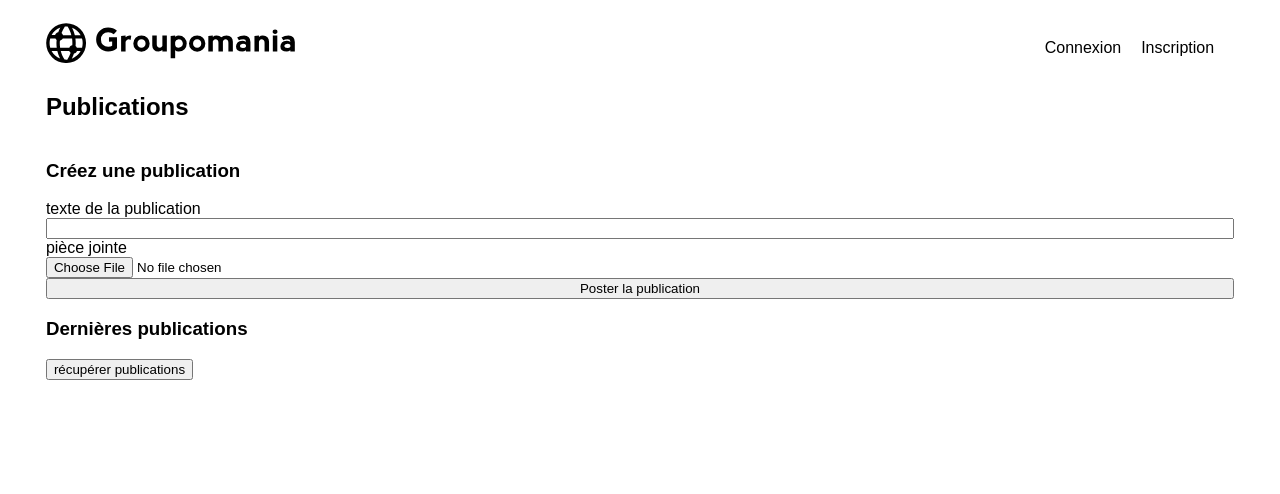
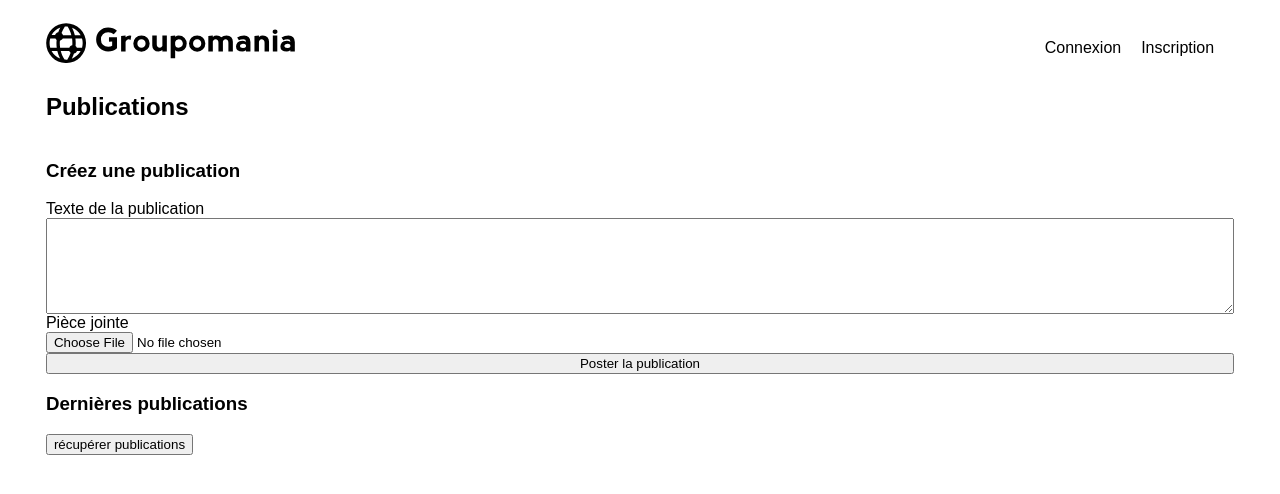
Before and after one commit to augt/P7_Tacquet_Augustin, a React (Create React App) app in the folder client/: page /newsfeed in a window 1280 px wide. Shown: the top 494 px of the page. Built offline with nearby package versions, Linux system fonts and the light colour scheme.

Commit message:
fixed navbar + started building modify publication

```diff
--- a/client/src/App.css
+++ b/client/src/App.css
@@ -33,3 +33,8 @@ header nav ul{
   display: flex;
   flex-direction: column;
 }
+
+.publication{
+  border: 2px black solid;
+  margin: 5px;
+}
--- a/client/src/components/Navbar.js
+++ b/client/src/components/Navbar.js
@@ -23,7 +23,7 @@ function Navbar(props) {
           )}
           {props.token && (
             <li>
-              <Link to="/newsfeed">Fil d'actualités</Link>
+              <Link to="/newsfeed">Fil d'actualité</Link>
             </li>
           )}
           {props.token && (
--- a/client/src/components/Publication.js
+++ b/client/src/components/Publication.js
@@ -1,6 +1,9 @@
-import React from 'react';
+import React, { useState } from "react";
 
 function Publication(props) {
+  const [uuid] = useState(localStorage.getItem("uuid"));
+
+  const [show, setShow] = useState(false);
   return (
     <div className="publication">
       <div>
@@ -9,30 +12,54 @@ function Publication(props) {
         <p>image: {props.publication.image}</p>
         <p>Publié le: {props.publication.createdAt}</p>
         <p>Modifié le:{props.publication.updatedAt}</p>
-
       </div>
       <div>
-        {" "}
-        <input
-          type="text"
-          placeholder="2000..."
-          /* onChange={(event) => {
-                      setNewWage(event.target.value);
-                    }} */
-        />
         <button
-        /* onClick={() => {
+          onClick={() => {
+            setShow(!show);
+          }}
+        >
+          Modifier la publication
+        </button>
+        {show && (
+          <div>
+            <label htmlFor="newPublicationText">Nouveau texte</label>
+            <br />
+            <textarea
+              name="newPublicationText"
+              cols="30"
+              rows="6"
+              defaultValue={props.publication.text}
+              onChange={(event) => {
+                // setNewText(event.target.value);
+              }}
+            ></textarea>
+            <br />
+            <label htmlFor="newPublicationImage">pièce jointe</label>
+            <br />
+            <input
+              name="newPublicationImage"
+              type="file"
+              onChange={(event) => {
+                // setNewImage(event.target.files[0]);
+                console.log(event.target.files[0]);
+              }}
+            />
+            <button
+            /* onClick={() => {
                       updateEmployeeWage(val.id);
                     }} */
-        >
-          Update
-        </button>
+            >
+              Appliquer les changements
+            </button>
+          </div>
+        )}
         <button
         /* onClick={() => {
                       deleteEmployee(val.id);
                     }} */
         >
-          Delete
+          Supprimer
         </button>
       </div>
     </div>
--- a/client/src/pages/Newsfeed.js
+++ b/client/src/pages/Newsfeed.js
@@ -95,15 +95,12 @@ function Newsfeed() {
         <h2>Publications</h2>
         <div className="publication__form">
           <h3>Créez une publication</h3>
-          <label>texte de la publication</label>
-          <input
-            type="text"
-            onChange={(event) => {
+          <label htmlFor="publicationText">Texte de la publication</label>
+          <textarea name="publicationText" cols="30" rows="6" onChange={(event) => {
               setText(event.target.value);
-            }}
-          />
-          <label>pièce jointe</label>
-          <input
+            }}></textarea>
+          <label htmlFor="publicationImage">Pièce jointe</label>
+          <input name="publicationImage"
             type="file"
             onChange={(event) => {
               setImage(event.target.files[0]);
```
